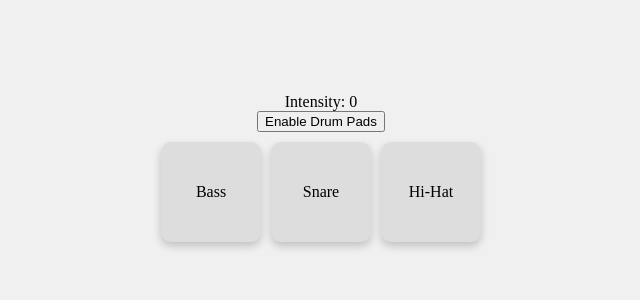
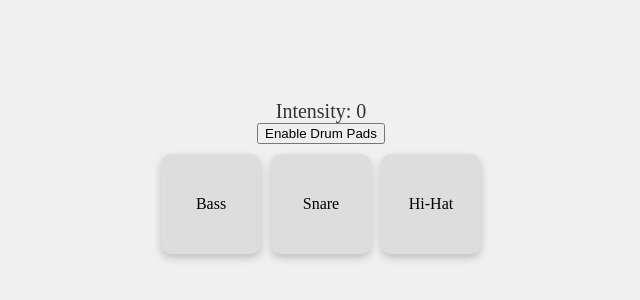
Before and after one commit to elFuchso/realdrums, a plain HTML site: page index.html in a window 1280 px wide. Shown: the part 228-528 px from the top of the page, without its empty margins (319-959 px from the left). Drawn offline with Linux system fonts and the light colour scheme.

Commit message:
Update styles.css

```diff
--- a/styles.css
+++ b/styles.css
@@ -32,3 +32,9 @@ body, html {
     transform: scale(0.9);
     background-color: #bbb;
 }
+
+#intensity-readout {
+    margin-top: 20px;
+    font-size: 20px;
+    color: #333;
+}
```
